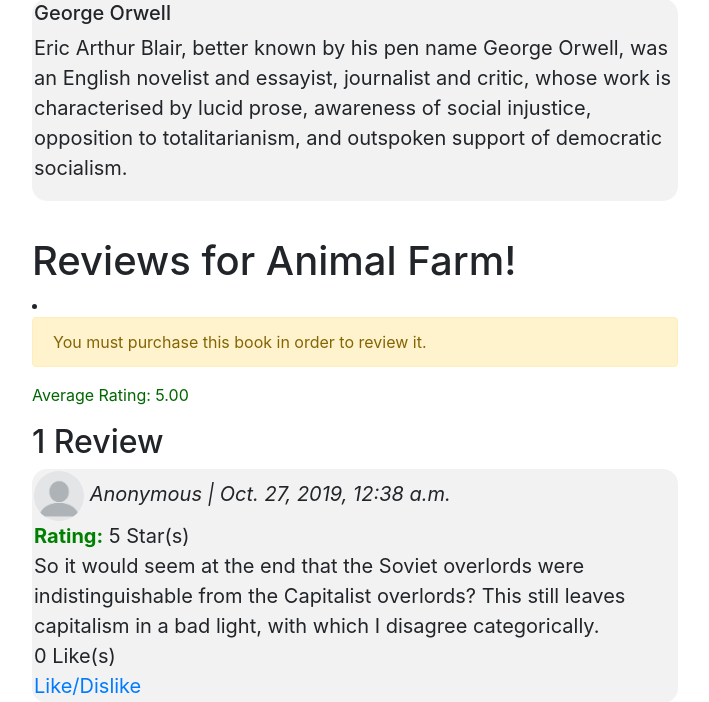
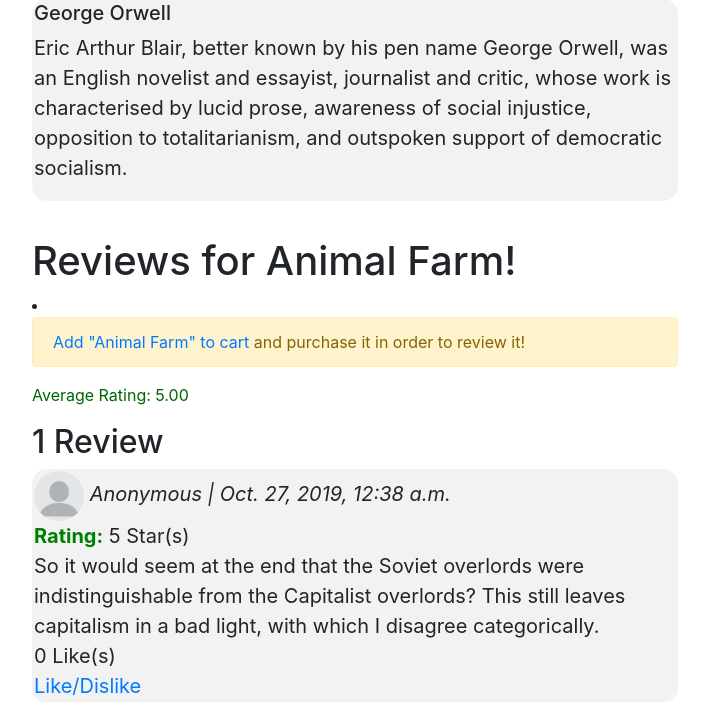
Before and after one commit to BrennaRamos/Team-7--Book-Store, a Django app: a page that uses reviews/templates/reviews/reviews.html in a window 1280 px wide. Shown: the part 826-1528 px from the top of the page, without its empty margins (285-994 px from the left). Run offline with Django 3.2, Linux system fonts and the light colour scheme; a user stored in the database is signed in; data comes from the database, SQL or seed files in the repository; both versions use the stored data as it was after the commit; parts of the project's set-up code (start-up, migrations or seed data) failed here and were passed over; some libraries are stand-ins or nearby versions.

Commit message:
bettering warnings

```diff
--- a/reviews/templates/reviews/reviews.html
+++ b/reviews/templates/reviews/reviews.html
@@ -63,12 +63,18 @@
 			{% endif %}
 		{% else %}
 			<li>
-				<div class="alert alert-warning"> You must purchase this book in order to review it. </div>
+				<div class="alert alert-warning">
+					<a href="{% url 'addtocart' book_id %}?from={{request.path|urlencode}}">Add "{{ book_title }}" to cart</a>
+					and purchase it in order to review it!
+				</div>
 			</li>
 		{% endif %}
 	{% else %}
 		<li>
-			<div class="alert alert-warning"> Your must be logged-in to review a book. </div>
+			<div class="alert alert-warning">
+				<a href="{% url 'login' %}">Log In</a>
+				to review "{{ book_title }}"
+			</div>
 		</li>
 	{% endif %}
 
--- a/reviews/views.py
+++ b/reviews/views.py
@@ -52,6 +52,7 @@ def reviews(request, id, title):
         'reviews_minus_this_user': reviews_minus_this_user,
         'review_form': review_form,
         'book_title': book.title,
+        'book_id': book.id,
         'average_rating': average_rating['average'],
         'user': user,
         'purchased': purchased,
```
Also changed, not shown: db.sqlite3.
